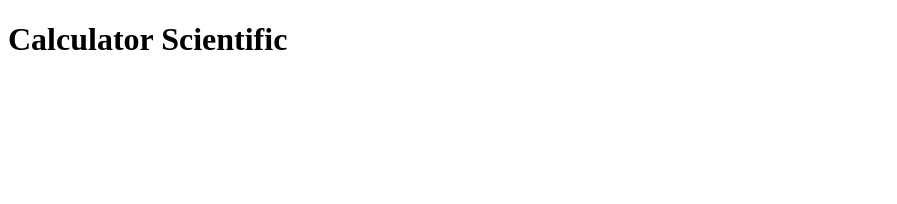
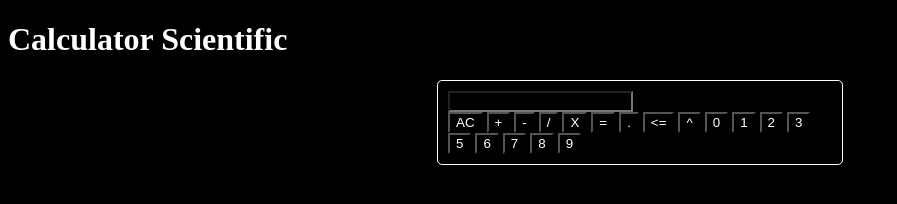
Before and after one commit to ahuerta1996/Calculadora, a plain HTML site: page index.html in a window 1280 px wide. Shown: the whole page, without its empty margins (0-897 px from the left). Drawn offline with Linux system fonts and the light colour scheme.

Commit message:
Calculator-border

```diff
--- /dev/null
+++ b/css/index.css
@@ -0,0 +1,11 @@
+*{
+    background-color: black;
+    color: white;
+}
+.calculator{
+    width: 30vw;
+    margin: 0 auto;
+    border: 1px solid white;
+    border-radius: 5px;
+    padding: 10px;
+}
--- a/index.html
+++ b/index.html
@@ -5,9 +5,35 @@
     <meta http-equiv="X-UA-Compatible" content="IE=edge">
     <meta name="viewport" content="width=device-width, initial-scale=1.0">
     <title>Calculator Scientific</title>
+    <link rel="stylesheet" href="css/index.css">
 </head>
 <body>
     <h1>Calculator Scientific</h1>
+    <div class="calculator">
+        <div class="display">
+            <input type="text" readonly>
+        </div>
+        <div class="keys">
+            <button>AC</button>
+            <button>+</button>
+            <button>-</button>
+            <button>/</button>
+            <button>X</button>
+            <button>=</button>
+            <button>.</button>
+            <button><=</button>
+            <button>^</button>
+            <button>0</button>
+            <button>1</button>
+            <button>2</button>
+            <button>3</button>
+            <button>5</button>
+            <button>6</button>
+            <button>7</button>
+            <button>8</button>
+            <button>9</button>
+        </div>
+    </div>
 
 
 
```
